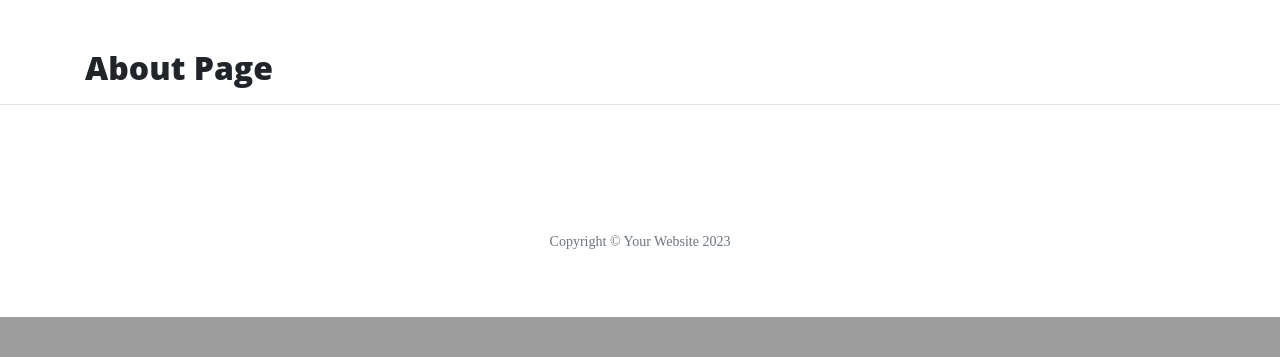
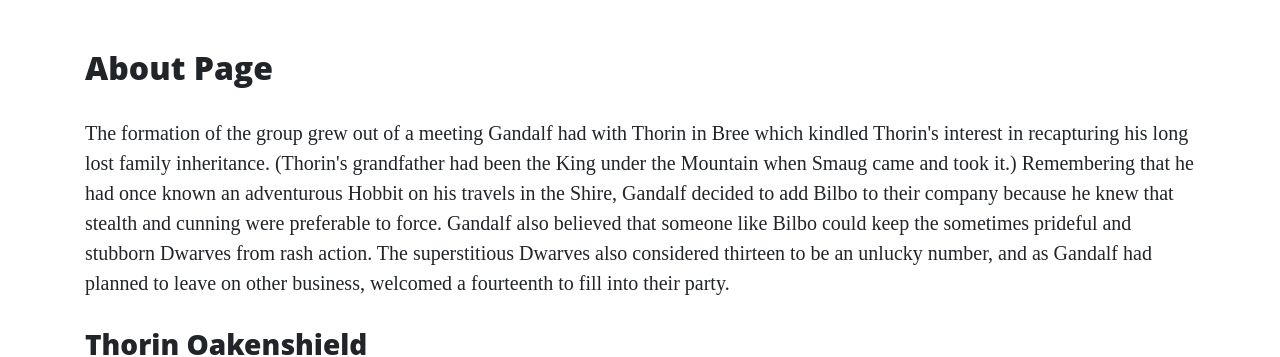
Before and after one commit to Louibens/thorin-flask-app, a Flask app: page /about in a window 1280 px wide. Shown: the part 629-986 px from the top of the page. Before the commit the page ends 946 px from the top, so only its background shows below. Run offline with Flask 3, Linux system fonts and the light colour scheme; some libraries are stand-ins or nearby versions.

Commit message:
Add custom style.css and add content to About page

```diff
--- /dev/null
+++ b/static/css/style.css
@@ -0,0 +1,5 @@
+.col-md-5 {
+    display: flex;
+    justify-content: center;
+    align-items: center;
+}
--- a/templates/about.html
+++ b/templates/about.html
@@ -1,4 +1,74 @@
 {% extends "base.html" %}
 {% block content %}
     <h2>About Page</h2>
+    <p>
+        The formation of the group grew out of a meeting Gandalf had with Thorin in Bree which kindled Thorin's interest in
+        recapturing his long lost family inheritance. (Thorin's grandfather had been the King under the Mountain when Smaug
+        came and took it.) Remembering that he had once known an adventurous Hobbit on his travels in the Shire, Gandalf
+        decided to add Bilbo to their company because he knew that stealth and cunning were preferable to force. Gandalf
+        also believed that someone like Bilbo could keep the sometimes prideful and stubborn Dwarves from rash action. The
+        superstitious Dwarves also considered thirteen to be an unlucky number, and as Gandalf had planned to leave on other
+        business, welcomed a fourteenth to fill into their party.
+    </p>
+
+    <div class="row featurette">
+        <div class="col-md-7">
+            <h3>Thorin Oakenshield</h3>
+            <p>
+                Thorin II was born in TA 2746 to Dwarf prince Thráin II in the city of the Lonely Mountain. Early in his youth, he
+                and the other Dwarves of the Lonely Mountain were forced to flee by the dragon Smaug in TA 2770. While in exile, he
+                quickly grew to become a capable warrior. This was demonstrated when he participated in the Battle of Azanulbizar in
+                TA 2799. He fought with one of the Dwarven armies beneath the East-gate of Moria. At some point in the fighting, his
+                shield broke, and using an oaken tree branch found on the ground as a shield, he gained the epithet "Oakenshield,"
+                which would remain with him even in death.
+            </p>
+        </div>
+        <div class="col-md-5">
+            <img src="https://static.wikia.nocookie.net/lotr/images/6/65/Thorin_King.jpg" alt="">
+        </div>
+    </div>
+
+    <div class="row featurette">
+        <div class="col-md-3">
+            <img src="https://static.wikia.nocookie.net/lotr/images/d/d9/Killi.jpg" alt="">
+        </div>
+        <div class="col-md-3">
+            <img src="https://static.wikia.nocookie.net/lotr/images/f/fb/Lego_fili.png" alt="">
+        </div>
+        <div class="col-md-6">
+            <h3>Fíli and Kíli</h3>
+            <p>
+                Fíli and Kíli were nephews of Thorin, who was the elder brother of their mother, Dís. They were also nephews of
+                Frerin, grandsons of Thráin II, and great-grandsons of Thrór. Fíli's most distinguishing feature was his long nose,
+                the longest of any of the Dwarves in Thorin's company.
+            </p>
+        </div>
+    </div>
+    <div class="row featurette">
+        <div class="col-md-7">
+            <h3>Óin</h3>
+            <p>
+                Óin was the older brother of Glóin, cousin of Dwalin and Balin, and uncle of Gimli. Óin's uncle was Fundin, the
+            father of Balin and Dwalin.
+
+            Óin fought in the Battle of Azanulbizar along with Thorin Oakenshield, and in TA 2941 joined Thorin's company on
+            the
+            quest to reclaim the Lonely Mountain, wearing a brown hood.[2] Óin was one of the Dwarves who bet that Bilbo
+            would
+            come along with them to reclaim the Lonely Mountain. Óin and his brother Glóin were usually in charge of
+            preparing
+            the fire for the Company, as they were the most skilled of the group. He fought in and survived the Battle of
+            Five
+            Armies, and later settled in the Lonely Mountain with King Dáin II Ironfoot, along with many other Dwarves of
+            the
+            company of Thorin.
+            </p>
+        </div>
+        <div class="col-md-5">
+            <img src="https://static.wikia.nocookie.net/lotr/images/c/c9/LEGO_Oin.jpg" alt="">
+        </div>
+    </div>
+
+
+</div>
 {% endblock %}
--- a/templates/base.html
+++ b/templates/base.html
@@ -4,8 +4,9 @@
     <meta charset="UTF-8">
     <meta http-equiv="X-UA-Compatible" content="IE=edge">
     <meta name="viewport" content="width=device-width, initial-scale=1.0">
-    <link rel="stylesheet" href="{{ url_for('static', filename='vendor/bootstrap/css/bootstrap.min.css')}}">
-    <link rel="stylesheet" href="{{ url_for('static', filename='css/clean-blog.min.css') }}">
+    <link rel="stylesheet" href="{{ url_for('static', filename='vendor/bootstrap/css/bootstrap.min.css')}}" type="text/css">
+    <link rel="stylesheet" href="{{ url_for('static', filename='css/clean-blog.min.css') }}" type="text/css">
+    <link rel="stylesheet" href="{{ url_for('static', filename='css/style.css') }}" type="text/css">
     <title>Hello Flask</title>
 </head>
 <body>
```
